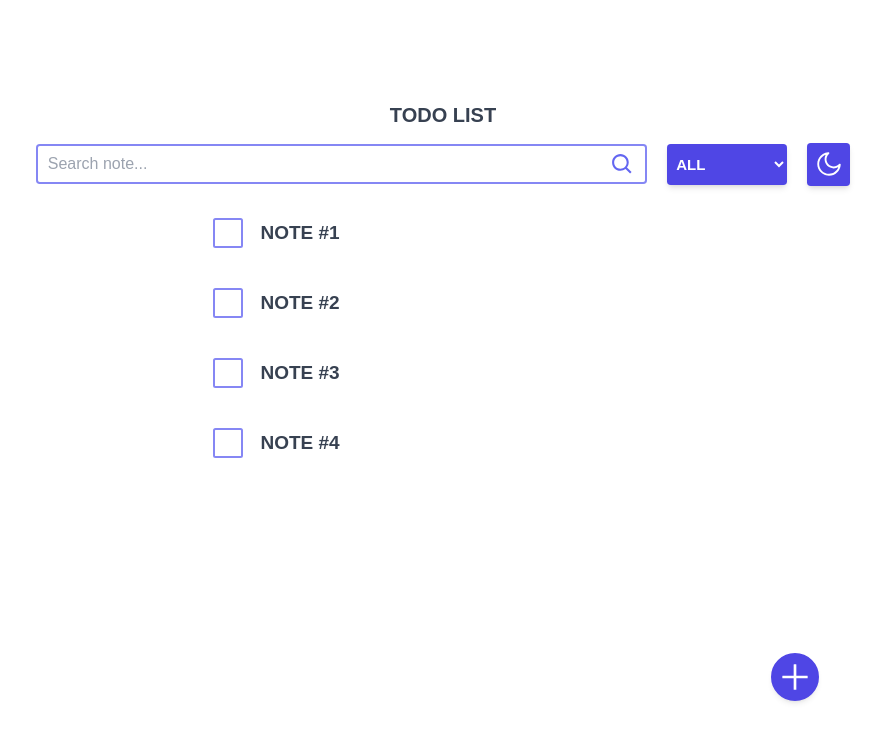
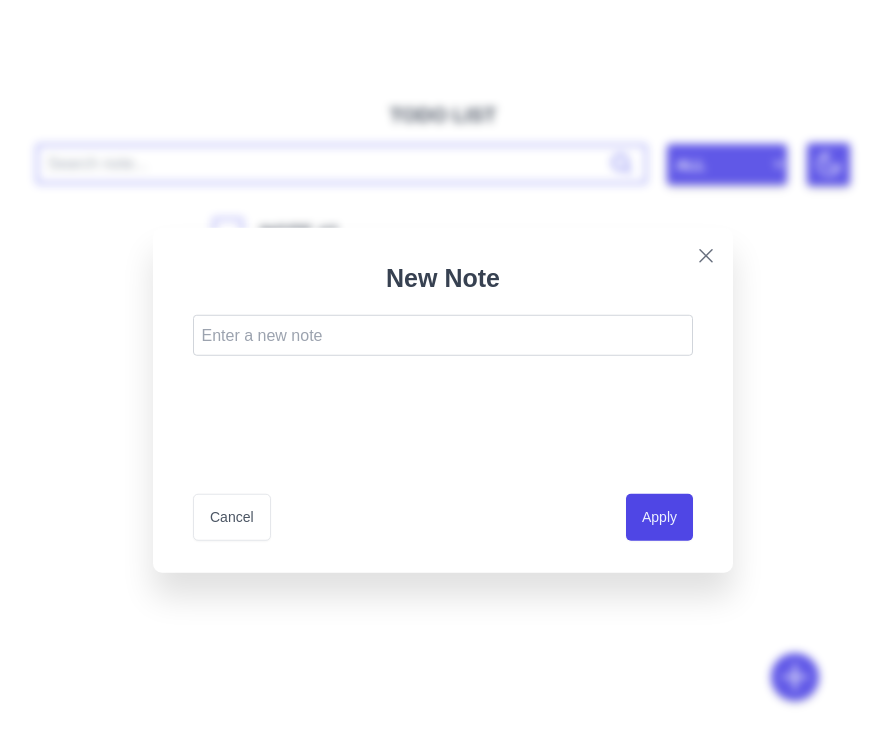
Before and after one commit to sumedhbajra/yenya-assessment, a React (Vite) app: page / in a window 1280 px wide. Both pictures are taken after a click on the button 992 px from the left and 677 px from the top of the page. Shown: the top 746 px of the page, without its empty margins (197-1084 px from the left). Built offline with nearby package versions, Linux system fonts and the light colour scheme.

Commit message:
update here

```diff
--- /dev/null
+++ b/src/hooks/useModal.ts
@@ -0,0 +1,28 @@
+import { useEffect, useRef } from "react";
+
+// Define a type for the close function
+interface UseModalReturn {
+  ref: React.RefObject<HTMLDivElement>;
+}
+
+export function useModal(close: () => void): UseModalReturn {
+  // Use the correct type for the ref
+  const ref = useRef<HTMLDivElement>(null);
+
+  useEffect(() => {
+    function handleClick(e: MouseEvent) {
+      // Check if ref.current exists and if e.target is not contained within it
+      if (ref.current && !ref.current.contains(e.target as Node)) {
+        console.log("Clicked outside");
+        close();
+      }
+    }
+
+    document.addEventListener("click", handleClick, true);
+    return () => {
+      document.removeEventListener("click", handleClick, true);
+    };
+  }, [ref, close]);
+
+  return { ref };
+}
--- /dev/null
+++ b/src/hooks/useMoveBack.ts
@@ -0,0 +1,6 @@
+import { useNavigate } from "react-router-dom";
+
+export function useMoveBack() {
+  const navigate = useNavigate();
+  return () => navigate(-1);
+}
--- a/src/pages/Home.tsx
+++ b/src/pages/Home.tsx
@@ -1,7 +1,7 @@
 import NoteList from "../ui/NoteList";
-import AddNote from "../ui/AddNote";
 import ToDoHeader from "../ui/ToDoHeader";
 import NoteOperation from "../features/My Notes/NoteOperation";
+import AddNoteButton from "../ui/AddNoteButton";
 
 export default function Home() {
   return (
@@ -11,7 +11,7 @@ export default function Home() {
         <NoteOperation />
         <NoteList />
       </div>
-      <AddNote />
+      <AddNoteButton />
     </div>
   );
 }
--- a/src/ui/AddNote.tsx
+++ /dev/null
@@ -1,15 +0,0 @@
-import { AiOutlinePlus } from "react-icons/ai";
-
-export default function AddNote() {
-  return (
-    <div className="flex justify-end w-[75rem]">
-      <button
-        className="flex items-center text-center justify-center
-   font-bold text-[1.5rem] p-2 bg-[--color-brand-600] text-white rounded-full
-    shadow-md hover:bg-[--color-brand-700] active:bg-[--color-brand-800]"
-      >
-        <AiOutlinePlus size={36} />
-      </button>
-    </div>
-  );
-}
--- /dev/null
+++ b/src/ui/AddNoteButton.tsx
@@ -0,0 +1,67 @@
+import { AiOutlinePlus } from "react-icons/ai";
+import Modal from "./Modal";
+import Button from "./Button";
+import { useState } from "react";
+
+export default function AddNoteButton() {
+  const [note, setNote] = useState("");
+
+  function onApply() {
+    if (!note) return;
+  }
+
+  return (
+    <div className="flex justify-end w-[75rem]">
+      <Modal>
+        <button></button>
+        <Modal.Open opens="delete">
+          <button
+            className="flex items-center text-center justify-center
+            font-bold text-[1.5rem] p-2 bg-[--color-brand-600] text-white rounded-full
+            shadow-md hover:bg-[--color-brand-700] active:bg-[--color-brand-800]"
+          >
+            <AiOutlinePlus size={36} />
+          </button>
+        </Modal.Open>
+        <Modal.Window name="delete">
+          <AddNote
+            note={note}
+            setNote={setNote}
+            onApply={onApply}
+            close={close}
+          />
+        </Modal.Window>
+      </Modal>
+    </div>
+  );
+}
+
+interface AddNoteProps {
+  note: string;
+  setNote: (note: string) => void;
+  onApply: () => void;
+  close: () => void;
+}
+
+function AddNote({ note, setNote, onApply, close }: AddNoteProps) {
+  return (
+    <div className="flex flex-col gap-7 items-center">
+      <h1 className="font-bold text-[2.5rem]">New Note</h1>
+      <form>
+        <input
+          type="text"
+          value={note}
+          onChange={(e) => setNote(e.target.value)}
+          placeholder="Enter a new note"
+          className="w-[50rem] p-3 border border-gray-300 rounded-md focus:outline-none focus:ring-2 focus:ring-blue-500"
+        />
+      </form>
+      <div className="flex justify-between w-full mt-[12rem]">
+        <Button variation="secondary" onClick={close}>
+          Cancel
+        </Button>
+        <Button onClick={onApply}>Apply</Button>
+      </div>
+    </div>
+  );
+}
--- /dev/null
+++ b/src/ui/Button.tsx
@@ -0,0 +1,73 @@
+import styled, { css } from "styled-components";
+
+type Size = "small" | "medium" | "large";
+type Variation = "primary" | "secondary" | "danger";
+
+interface ButtonProps {
+  size?: Size;
+  variation?: Variation;
+}
+
+const sizes = {
+  small: css`
+    font-size: 1.2rem;
+    padding: 0.4rem 0.8rem;
+    text-transform: uppercase;
+    font-weight: 600;
+    text-align: center;
+  `,
+  medium: css`
+    font-size: 1.4rem;
+    padding: 1.2rem 1.6rem;
+    font-weight: 500;
+  `,
+  large: css`
+    font-size: 1.6rem;
+    padding: 1.2rem 2.4rem;
+    font-weight: 500;
+  `,
+};
+
+const variations = {
+  primary: css`
+    color: var(--color-brand-50);
+    background-color: var(--color-brand-600);
+
+    &:hover {
+      background-color: var(--color-brand-700);
+    }
+  `,
+  secondary: css`
+    color: var(--color-grey-600);
+    background: var(--color-grey-0);
+    border: 1px solid var(--color-grey-200);
+
+    &:hover {
+      background-color: var(--color-grey-50);
+    }
+  `,
+  danger: css`
+    color: var(--color-red-100);
+    background-color: var(--color-red-700);
+
+    &:hover {
+      background-color: var(--color-red-800);
+    }
+  `,
+};
+
+const Button = styled.button<ButtonProps>`
+  border: none;
+  border-radius: var(--border-radius-sm);
+  box-shadow: var(--shadow-sm);
+
+  ${(props) => sizes[props.size || "medium"]}
+  ${(props) => variations[props.variation || "primary"]}
+`;
+
+Button.defaultProps = {
+  variation: "primary",
+  size: "medium",
+};
+
+export default Button;
--- /dev/null
+++ b/src/ui/Modal.tsx
@@ -0,0 +1,144 @@
+import {
+  cloneElement,
+  createContext,
+  useContext,
+  useState,
+  ReactNode,
+  ReactElement,
+} from "react";
+import { HiXMark } from "react-icons/hi2";
+import styled from "styled-components";
+import { useModal } from "../hooks/useModal";
+
+// Styled Components
+const StyledModal = styled.div`
+  position: fixed;
+  top: 50%;
+  left: 50%;
+  transform: translate(-50%, -50%);
+  background-color: var(--color-grey-0);
+  /* background-color: green; */
+  border-radius: var(--border-radius-lg);
+  box-shadow: var(--shadow-lg);
+  padding: 3.2rem 4rem;
+  transition: all 0.5s;
+`;
+
+const Overlay = styled.div`
+  position: fixed;
+  top: 0;
+  left: 0;
+  width: 100%;
+  height: 100vh;
+  background-color: var(--backdrop-color);
+  /* background-color: red; */
+  backdrop-filter: blur(4px);
+  z-index: 1000;
+  transition: all 0.5s;
+`;
+
+const Button = styled.button`
+  background: none;
+  border: none;
+  padding: 0.4rem;
+  border-radius: var(--border-radius-sm);
+  transform: translateX(0.8rem);
+  transition: all 0.2s;
+  position: absolute;
+  top: 1.2rem;
+  right: 1.9rem;
+
+  &:hover {
+    background-color: var(--color-grey-100);
+  }
+
+  & svg {
+    width: 2.4rem;
+    height: 2.4rem;
+    color: var(--color-grey-500);
+  }
+`;
+
+// Context types
+interface ModalContextType {
+  openName: string;
+  close: () => void;
+  open: (name: string) => void;
+}
+
+const ModalContext = createContext<ModalContextType | undefined>(undefined);
+
+// Modal component types
+interface ModalProps {
+  children: ReactNode;
+}
+
+function Modal({ children }: ModalProps) {
+  const [openName, setOpenName] = useState<string>("");
+
+  const close = () => setOpenName("");
+  const open = (name: string) => setOpenName(name);
+
+  return (
+    <ModalContext.Provider value={{ openName, close, open }}>
+      {children}
+    </ModalContext.Provider>
+  );
+}
+
+// Open component types
+interface OpenProps {
+  children: ReactElement;
+  opens: string;
+}
+
+function Open({ children, opens: opensWindowName }: OpenProps) {
+  const modalContext = useContext(ModalContext);
+
+  if (!modalContext) {
+    throw new Error("Open must be used within a Modal provider.");
+  }
+
+  const { open } = modalContext;
+
+  return cloneElement(children, { onClick: () => open(opensWindowName) });
+}
+
+// Window component types
+interface WindowProps {
+  children: ReactElement;
+  name: string;
+}
+
+function Window({ children, name }: WindowProps) {
+  const modalContext = useContext(ModalContext);
+
+  if (!modalContext) {
+    throw new Error("Window must be used within a Modal provider.");
+  }
+
+  const { openName, close } = modalContext;
+
+  const { ref } = useModal(close);
+
+  if (name !== openName) {
+    return null;
+  }
+
+  return (
+    <Overlay>
+      <StyledModal ref={ref}>
+        <Button onClick={close}>
+          <HiXMark />
+        </Button>
+        {cloneElement(children, { close })}
+      </StyledModal>
+    </Overlay>
+  );
+}
+
+// Assign components to Modal object
+Modal.Open = Open;
+Modal.Window = Window;
+
+export default Modal;
--- a/src/ui/MyNote.tsx
+++ b/src/ui/MyNote.tsx
@@ -41,7 +41,7 @@ export default function MyNote({ id, name, isMarked }: Note) {
             isHovered ? "opacity-100 translate-y-0" : "opacity-0 translate-y-2"
           }`}
         >
-          <NoteSetting />
+          <NoteSetting id={id} />
         </div>
       </div>
     </div>
--- a/src/ui/NoteSetting.tsx
+++ b/src/ui/NoteSetting.tsx
@@ -1,12 +1,15 @@
 import { BsPencil } from "react-icons/bs";
 import { BsTrash3 } from "react-icons/bs";
+import Modal from "./Modal";
 
-export default function NoteSetting() {
+export default function NoteSetting({ id }: number) {
   const cssEffect =
     "opacity-25 hover:text-[--color-brand-700] hover:opacity-90 transition-opacity transition-colors duration-300 ease-in-out";
 
   function onEdit() {}
-  function onDelete() {}
+  function onDelete() {
+    console.log(id);
+  }
 
   return (
     <div className="flex gap-5">
@@ -14,8 +17,61 @@ export default function NoteSetting() {
         <BsPencil size={20} />
       </span>
       <span className={cssEffect} onClick={onDelete}>
-        <BsTrash3 size={20} />
+        <Modal>
+          <button></button>
+          <Modal.Open opens="delete">
+            <button>
+              <BsTrash3 size={20} />
+            </button>
+          </Modal.Open>
+          <Modal.Window name="delete">
+            <button>Confirm Delete</button>
+          </Modal.Window>
+        </Modal>
       </span>
     </div>
   );
 }
+
+// <Modal>
+//         <button>Delete</button>
+
+//         <Modal.Open opens="delete">
+//           <button>Delete note</button>
+//         </Modal.Open>
+//         <Modal.Window name="delete">
+//           <button>Confirm Delete</button>
+//         </Modal.Window>
+//       </Modal>
+
+{
+  /* <Modal>
+{/* <Button
+  variation="danger"
+  onClick={() => deleteBookings(bookingId)}
+  disabled={deletingBooking}
+>
+  Delete
+</Button> */
+}
+{
+  /*
+<Modal.Open opens="delete">
+  <Button variation="danger">Delete Booking</Button>
+</Modal.Open>
+
+<Modal.Window name="delete">
+  {/* Open this */
+}
+{
+  /* <CreateCabinForm cabinToEdit={{}} /> */
+}
+/*<ConfirmDelete
+    disabled={deletingBooking}
+    onConfirm={() =>
+      deleteBookings(bookingId, { onSettled: () => navigate(-1) })
+    }
+    resourceName={"booking"}
+  />
+</Modal.Window>
+</Modal> */
```
